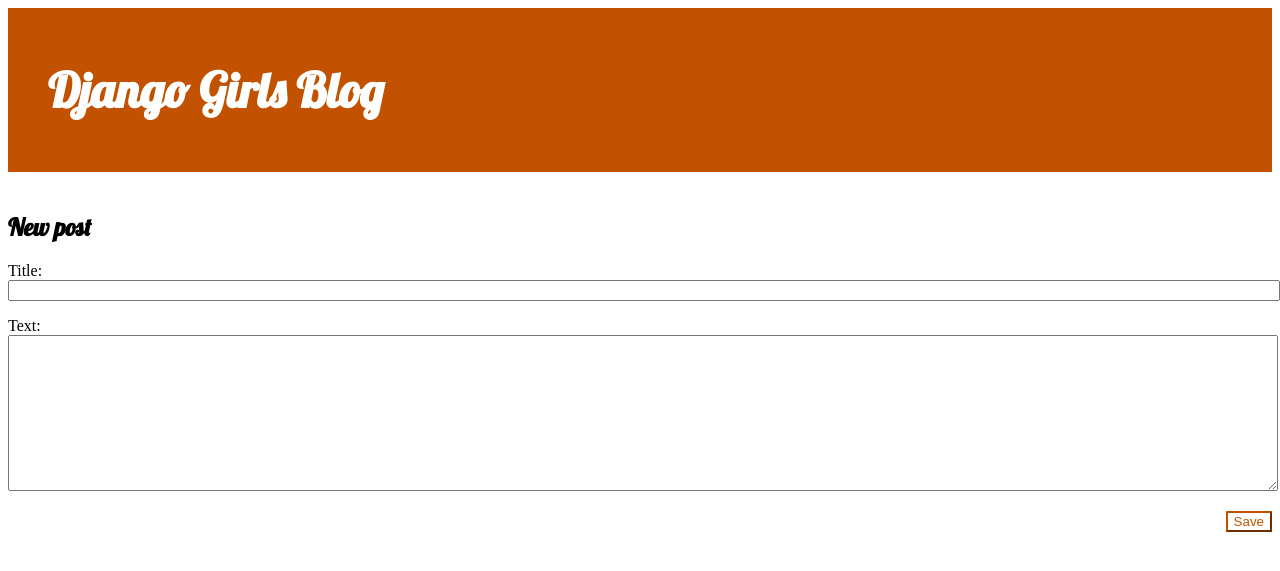
After one commit to Oluwatosin-svg/my-first-blog, a Django app: page /post/new/ in a window 1280 px wide. The commit adds this page. Shown: the top 571 px of the page. Run offline with Django 3.2, Linux system fonts and the light colour scheme.

Commit message:
Added views to create/edit blog post inside the site.

```diff
--- /dev/null
+++ b/blog/forms.py
@@ -0,0 +1,9 @@
+from django import forms
+
+from .models import Post
+
+class PostForm(forms.ModelForm):
+
+    class Meta:
+        model = Post
+        fields = ('title', 'text',)
--- a/blog/static/css/blog.css
+++ b/blog/static/css/blog.css
@@ -1,5 +1,5 @@
 .page-header {
-    background-color: #0E491D;
+    background-color: #C25100;
     margin-top: 0;
     margin-bottom: 40px;
     padding: 20px 20px 20px 40px;
@@ -9,7 +9,7 @@
 .page-header h1 a,
 .page-header h1 a:visited,
 .page-header h1 a:active {
-    color: #0E491D;
+    color: #ffffff;
     font-size: 36pt;
     text-decoration: none;
 }
--- a/blog/templates/blog/base.html
+++ b/blog/templates/blog/base.html
@@ -3,15 +3,21 @@
 <html>
     <head>
         <title>Django Girls Blog</title>
-        <link rel="stylesheet" href="https://cdn.jsdelivr.net/npm/bootstrap@5.1.3/dist/css/bootstrap.min.css" integrity="sha384-1BmE4kWBq78iYhFldvKuhfTAU6auU8tT94WrHftjDbrCEXSU1oBoqyl2QvZ6jIW3" crossorigin="anonymous">
         <link href='//fonts.googleapis.com/css?family=Lobster&subset=latin,latin-ext' rel='stylesheet' type='text/css'>
         <link rel="stylesheet" href="{% static 'css/blog.css' %}">
     </head>
     <body>
         <header class="page-header">
-          <div class="container">
-              <h1><a href="/">Django Girls Blog</a></h1>
-          </div>
+            <div class="container">
+                {% if user.is_authenticated %}
+                <a href="{% url 'post_new' %}" class="top-menu">
+                {% include './icons/file-earmark-plus.svg' %}
+                </a>
+                {% endif %}
+                <a href="{% url 'post_new' %}" class="top-menu">
+                </a>
+                <h1><a href="/">Django Girls Blog</a></h1>
+            </div>
         </header>
         <main class="container">
             <div class="row">
--- /dev/null
+++ b/blog/templates/blog/post_edit.html
@@ -0,0 +1,9 @@
+{% extends 'blog/base.html' %}
+
+{% block content %}
+    <h2>New post</h2>
+    <form method="POST" class="post-form">{% csrf_token %}
+        {{ form.as_p }}
+        <button type="submit" class="save btn btn-secondary">Save</button>
+    </form>
+{% endblock %}
--- a/blog/urls.py
+++ b/blog/urls.py
@@ -4,4 +4,6 @@
 urlpatterns = [
     path('', views.post_list, name='post_list'),
     path('post/<int:pk>/', views.post_detail, name='post_detail'),
+    path('post/new/', views.post_new, name='post_new'),
+    path('post/<int:pk>/edit/', views.post_edit, name='post_edit'),
 ]
--- a/blog/views.py
+++ b/blog/views.py
@@ -1,6 +1,8 @@
+from django.shortcuts import redirect
 from django.shortcuts import render, get_object_or_404
 from django.utils import timezone
 from .models import Post
+from .forms import PostForm
 
 # Create your views here.
 
@@ -11,3 +13,35 @@
 def post_detail(request, pk):
     post = get_object_or_404(Post, pk=pk)
     return render(request, 'blog/post_detail.html', {'post': post})
+    return redirect('post_detail', pk=post.pk)
+
+def post_new(request):
+    form = PostForm()
+    return render(request, 'blog/post_edit.html', {'form': form})
+
+def post_new(request):
+    if request.method == "POST":
+        form = PostForm(request.POST)
+        if form.is_valid():
+            post = form.save(commit=False)
+            post.author = request.user
+            post.published_date = timezone.now()
+            post.save()
+            return redirect('post_detail', pk=post.pk)
+    else:
+        form = PostForm()
+    return render(request, 'blog/post_edit.html', {'form': form})
+
+def post_edit(request, pk):
+    post = get_object_or_404(Post, pk=pk)
+    if request.method == "POST":
+        form = PostForm(request.POST, instance=post)
+        if form.is_valid():
+            post = form.save(commit=False)
+            post.author = request.user
+            post.published_date = timezone.now()
+            post.save()
+            return redirect('post_detail', pk=post.pk)
+    else:
+        form = PostForm(instance=post)
+    return render(request, 'blog/post_edit.html', {'form': form})
```
Also changed, not shown: blog/templates/blog/post_detail.html (+8 -0 lines), blog/templates/blog/icons/pencil-fill.svg (added), db.sqlite3.
